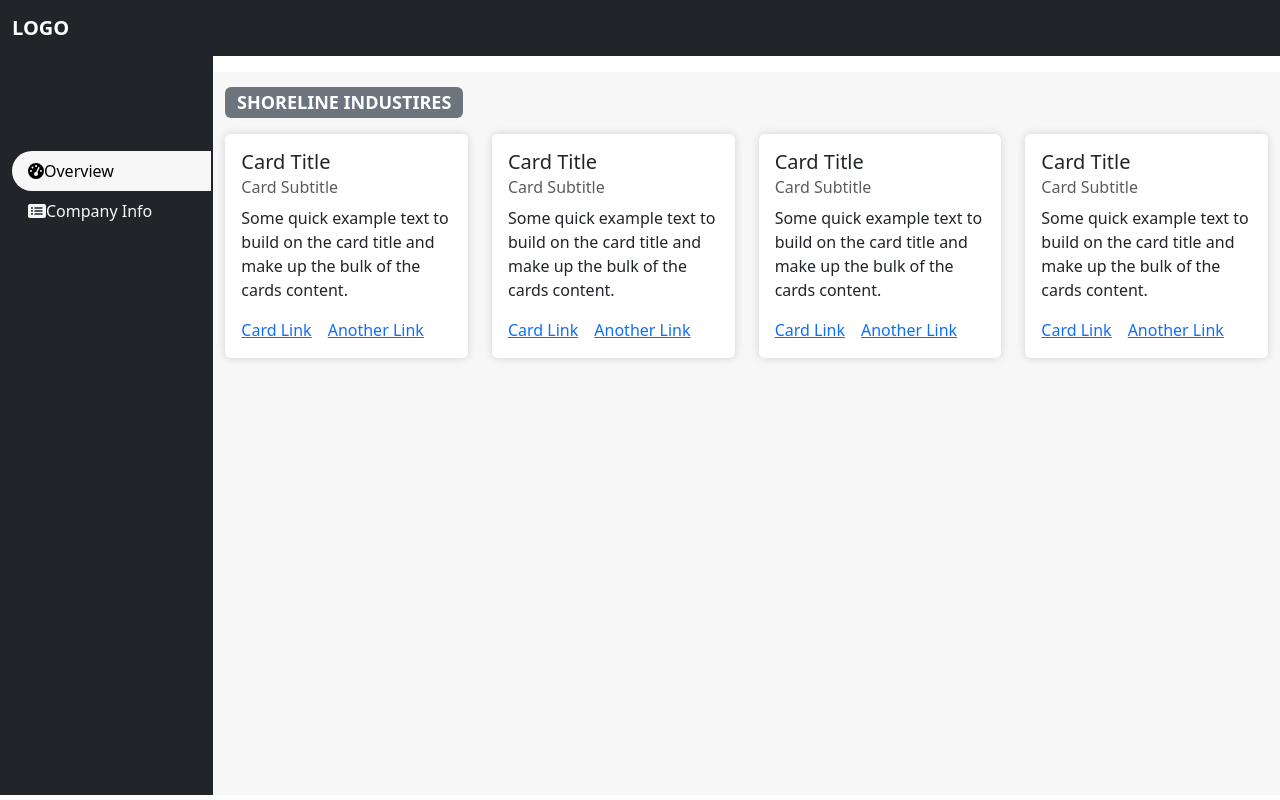
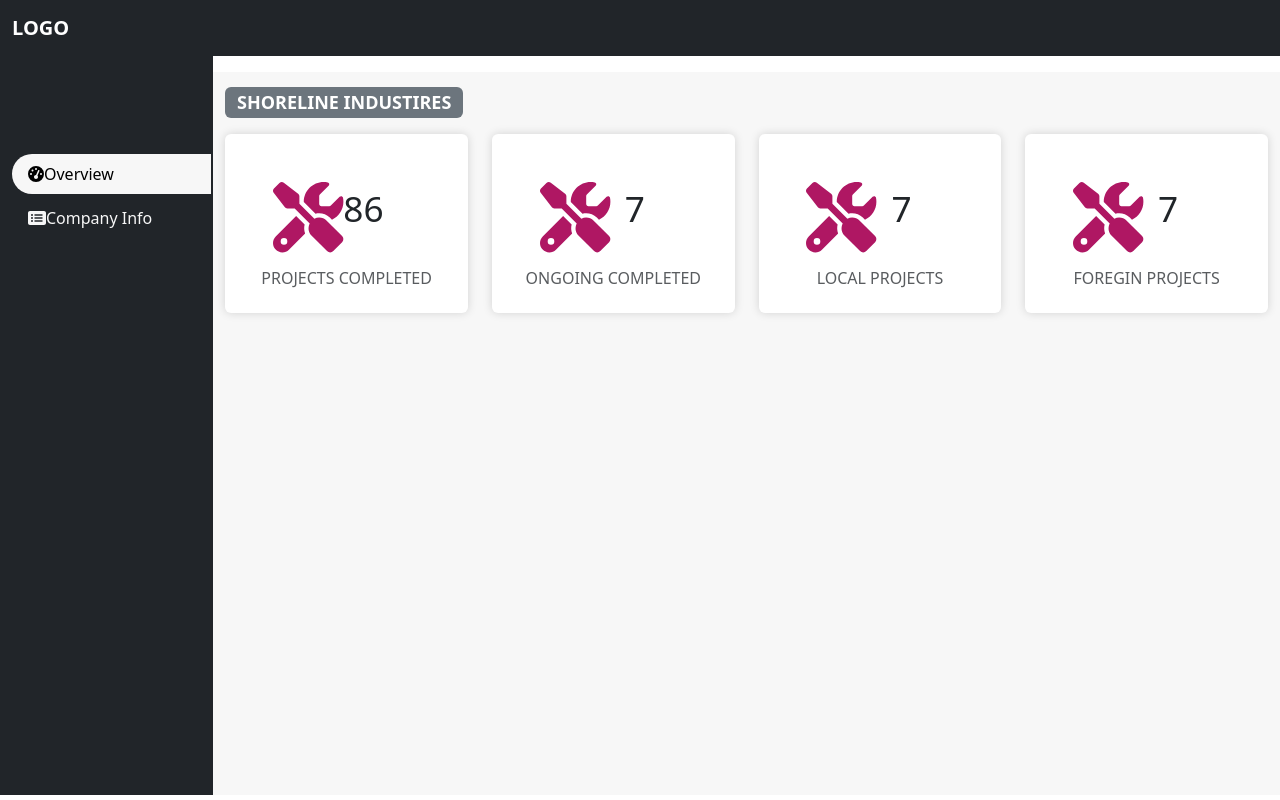
Before and after one commit to toyman640/agencyFrontend, a React (Create React App) app: page /dashboard in a window 1280 px wide. Built offline with nearby package versions, Linux system fonts and the light colour scheme.

Commit message:
Add card to home page

```diff
--- a/package.json
+++ b/package.json
@@ -15,6 +15,7 @@
     "prop-types": "^15.8.1",
     "react": "^18.3.1",
     "react-bootstrap": "^2.10.4",
+    "react-countup": "^6.5.3",
     "react-dom": "^18.3.1",
     "react-router": "^6.26.2",
     "react-router-dom": "^6.26.2",
--- a/src/App.css
+++ b/src/App.css
@@ -38,6 +38,7 @@ body {
 .MenuItem {
   color: #f7f7f7 !important;
   font-weight: 600;
+  margin-top: 2%;
   /* border: 1px solid red !important; */
 
 }
@@ -73,3 +74,18 @@ body {
   border: none !important;
   box-shadow: 0 0 10px rgba(0, 0, 0, 0.15);
 }
+
+.CardInner {
+  display: flex;
+  width: 50%;
+  margin-left: 15%;
+  justify-content: space-between;
+  font-size: 2.2em;
+  margin-top: 15%;
+  margin-bottom: 10%;
+}
+
+.CardIcon {
+  font-size: 2em;
+  color: #af1763;
+}
--- a/src/component/dashboard/FirstCompO.js
+++ b/src/component/dashboard/FirstCompO.js
@@ -2,6 +2,9 @@ import React from 'react';
 import Row from 'react-bootstrap/Row';
 import Col from 'react-bootstrap/Col';
 import Card from 'react-bootstrap/Card';
+import { FontAwesomeIcon } from '@fortawesome/react-fontawesome';
+import { faScrewdriverWrench } from '@fortawesome/free-solid-svg-icons';
+import CountUp from 'react-countup';
 
 const FirstCompO = () => (
   <div>
@@ -9,56 +12,60 @@ const FirstCompO = () => (
       <Col lg={3} md={6} sm={12}>
         <Card className="Card">
           <Card.Body>
-            <Card.Title>Card Title</Card.Title>
-            <Card.Subtitle className="mb-2 text-muted">Card Subtitle</Card.Subtitle>
             <Card.Text>
-              Some quick example text to build on the card title and make up the
-              bulk of the cards content.
+              <div className="CardInner">
+                <FontAwesomeIcon className="CardIcon" icon={faScrewdriverWrench} />
+                <p>
+                  <CountUp end={86} duration={2} start={0} separator="," />
+                </p>
+              </div>
             </Card.Text>
-            <Card.Link href="#">Card Link</Card.Link>
-            <Card.Link href="#">Another Link</Card.Link>
+            <Card.Subtitle className="mb-2 text-muted text-center">PROJECTS COMPLETED</Card.Subtitle>
           </Card.Body>
         </Card>
       </Col>
       <Col lg={3} md={6} sm={12}>
         <Card className="Card">
           <Card.Body>
-            <Card.Title>Card Title</Card.Title>
-            <Card.Subtitle className="mb-2 text-muted">Card Subtitle</Card.Subtitle>
             <Card.Text>
-              Some quick example text to build on the card title and make up the
-              bulk of the cards content.
+              <div className="CardInner">
+                <FontAwesomeIcon className="CardIcon" icon={faScrewdriverWrench} />
+                <p>
+                  <CountUp end={7} duration={2} start={0} separator="," />
+                </p>
+              </div>
             </Card.Text>
-            <Card.Link href="#">Card Link</Card.Link>
-            <Card.Link href="#">Another Link</Card.Link>
+            <Card.Subtitle className="mb-2 text-muted text-center">ONGOING COMPLETED</Card.Subtitle>
           </Card.Body>
         </Card>
       </Col>
       <Col lg={3} md={6} sm={12}>
         <Card className="Card">
           <Card.Body>
-            <Card.Title>Card Title</Card.Title>
-            <Card.Subtitle className="mb-2 text-muted">Card Subtitle</Card.Subtitle>
             <Card.Text>
-              Some quick example text to build on the card title and make up the
-              bulk of the cards content.
+              <div className="CardInner">
+                <FontAwesomeIcon className="CardIcon" icon={faScrewdriverWrench} />
+                <p>
+                  <CountUp end={7} duration={2} start={0} separator="," />
+                </p>
+              </div>
             </Card.Text>
-            <Card.Link href="#">Card Link</Card.Link>
-            <Card.Link href="#">Another Link</Card.Link>
+            <Card.Subtitle className="mb-2 text-muted text-center">LOCAL PROJECTS</Card.Subtitle>
           </Card.Body>
         </Card>
       </Col>
       <Col lg={3} md={6} sm={12}>
         <Card className="Card">
           <Card.Body>
-            <Card.Title>Card Title</Card.Title>
-            <Card.Subtitle className="mb-2 text-muted">Card Subtitle</Card.Subtitle>
             <Card.Text>
-              Some quick example text to build on the card title and make up the
-              bulk of the cards content.
+              <div className="CardInner">
+                <FontAwesomeIcon className="CardIcon" icon={faScrewdriverWrench} />
+                <p>
+                  <CountUp end={7} duration={2} start={0} separator="," />
+                </p>
+              </div>
             </Card.Text>
-            <Card.Link href="#">Card Link</Card.Link>
-            <Card.Link href="#">Another Link</Card.Link>
+            <Card.Subtitle className="mb-2 text-muted text-center">FOREGIN PROJECTS</Card.Subtitle>
           </Card.Body>
         </Card>
       </Col>
```
Also changed, not shown: 1 other file (tests, documents, lock files or other folders).
